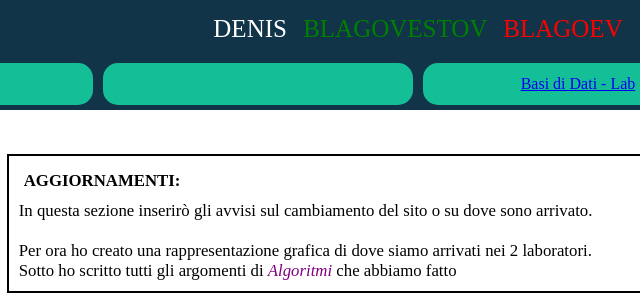
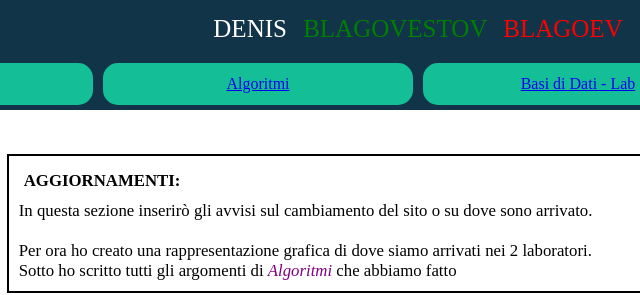
Before and after one commit to Denka18/Denka18.github.io, a plain HTML site: page index.html in a window 1280 px wide. Shown: the top 295 px of the page, 222-862 px from the left. Drawn offline with Linux system fonts and the light colour scheme.

Commit message:
Update index.html

```diff
--- a/index.html
+++ b/index.html
@@ -23,6 +23,7 @@
         <a href="https://denisblagoev.github.io/Algoritmi/index.html">Algoritmi</a>
       </nav>
       <nav class="navgeneral">
+        <a href="https://github.com/Denka18/Home/index.html">Algoritmi</a>
 
       </nav>
       <nav class="navgeneral">
```
